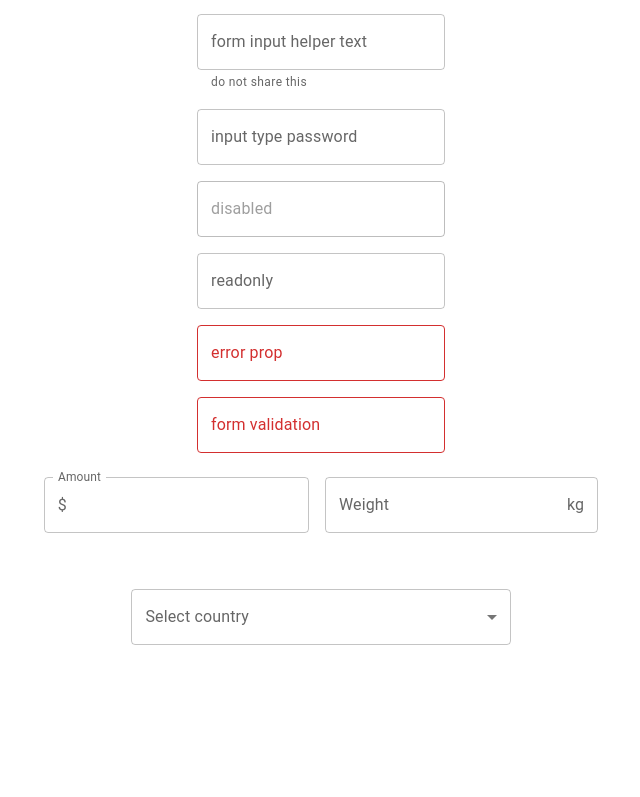
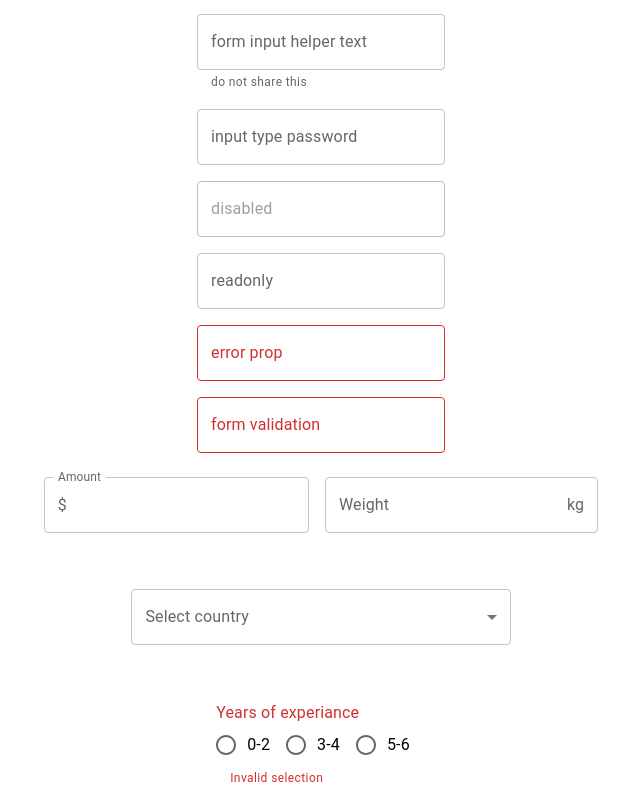
Before and after one commit to farooqpk/learnMUI, a React (Vite) app: page / in a window 1280 px wide. Shown: the part 1689-2486 px from the top of the page, without its empty margins (319-959 px from the left). Before the commit the page ends 2342 px from the top, so only its background shows below. Built offline with nearby package versions, Linux system fonts and the light colour scheme.

Commit message:
completed radio component

```diff
--- a/src/App.tsx
+++ b/src/App.tsx
@@ -3,6 +3,7 @@ import { ButtonMUI } from "./components/buttonMUI";
 import { TypographyMUI } from "./components/typographyMUI";
 import { TextFieldMUI } from "./components/textFieldMUI";
 import { SelectMUI } from "./components/selectMUI";
+import { RadioMUI } from "./components/radioMUI";
 
 function App() {
   return (
@@ -12,6 +13,7 @@ function App() {
         <ButtonMUI />
         <TextFieldMUI/>
         <SelectMUI/>
+        <RadioMUI/>
       </Stack>
     </>
   );
--- /dev/null
+++ b/src/components/radioMUI.tsx
@@ -0,0 +1,41 @@
+import {
+  Box,
+  FormControl,
+  FormLabel,
+  FormControlLabel,
+  Radio,
+  RadioGroup,
+  FormHelperText,
+} from "@mui/material";
+import { useState } from "react";
+
+export const RadioMUI = () => {
+  const [value, setValue] = useState<string>("");
+  console.log(value);
+
+  return (
+    <Box display={"flex"} justifyContent={"center"}>
+      <FormControl error>
+        <FormLabel id="job experiance group">Years of experiance</FormLabel>
+        <RadioGroup
+          name="job experiance group"
+          aria-labelledby="job-experiance group"
+          value={value}
+          row
+          onChange={(e) => {
+            setValue(e.target.value);
+          }}
+        >
+          <FormControlLabel
+            control={<Radio size="medium" color="secondary" />}
+            label="0-2"
+            value="0-2"
+          />
+          <FormControlLabel control={<Radio />} label="3-4" value="3-4" />
+          <FormControlLabel control={<Radio />} label="5-6" value="5-6" />
+        </RadioGroup>
+        <FormHelperText>Invalid selection</FormHelperText>
+      </FormControl>
+    </Box>
+  );
+};
```
